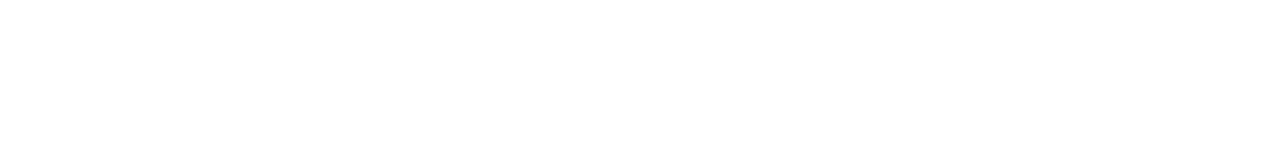
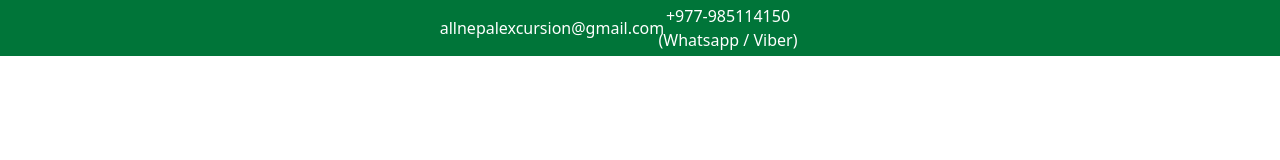
Before and after one commit to paudeldipesh/trekking-agency-in-nepal, a website: page pages/index.html in a window 1280 px wide. Drawn offline with Linux system fonts and the light colour scheme.

Commit message:
add header

```diff
--- a/pages/index.html
+++ b/pages/index.html
@@ -7,7 +7,12 @@
     <title>Document</title>
   </head>
   <body>
-    <header></header>
+    <header class="overflow-hidden bg-[#007539]">
+      <div class=" ml-[29rem] mr-[29rem] grid grid-cols-2 place-items-center">
+      <a href="#" class="text-white text-center p-1">allnepalexcursion@gmail.com</a>
+      <a href="#" class="text-white text-center p-1">+977-985114150 (Whatsapp / Viber)</a>
+      </div>
+    </header>
     <nav></nav>
   </body>
 </html>
```
Also changed, not shown: src/output.css.
